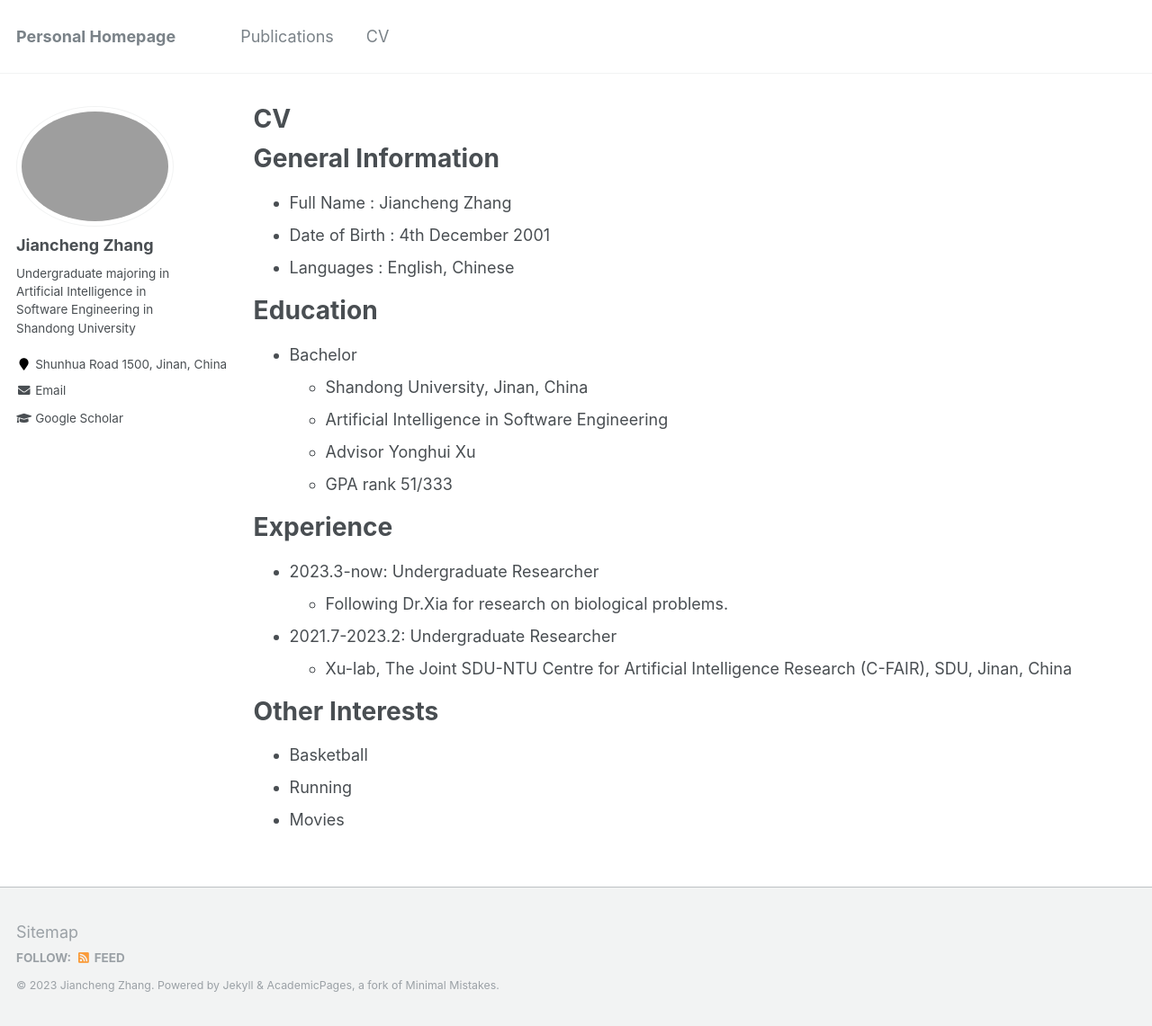
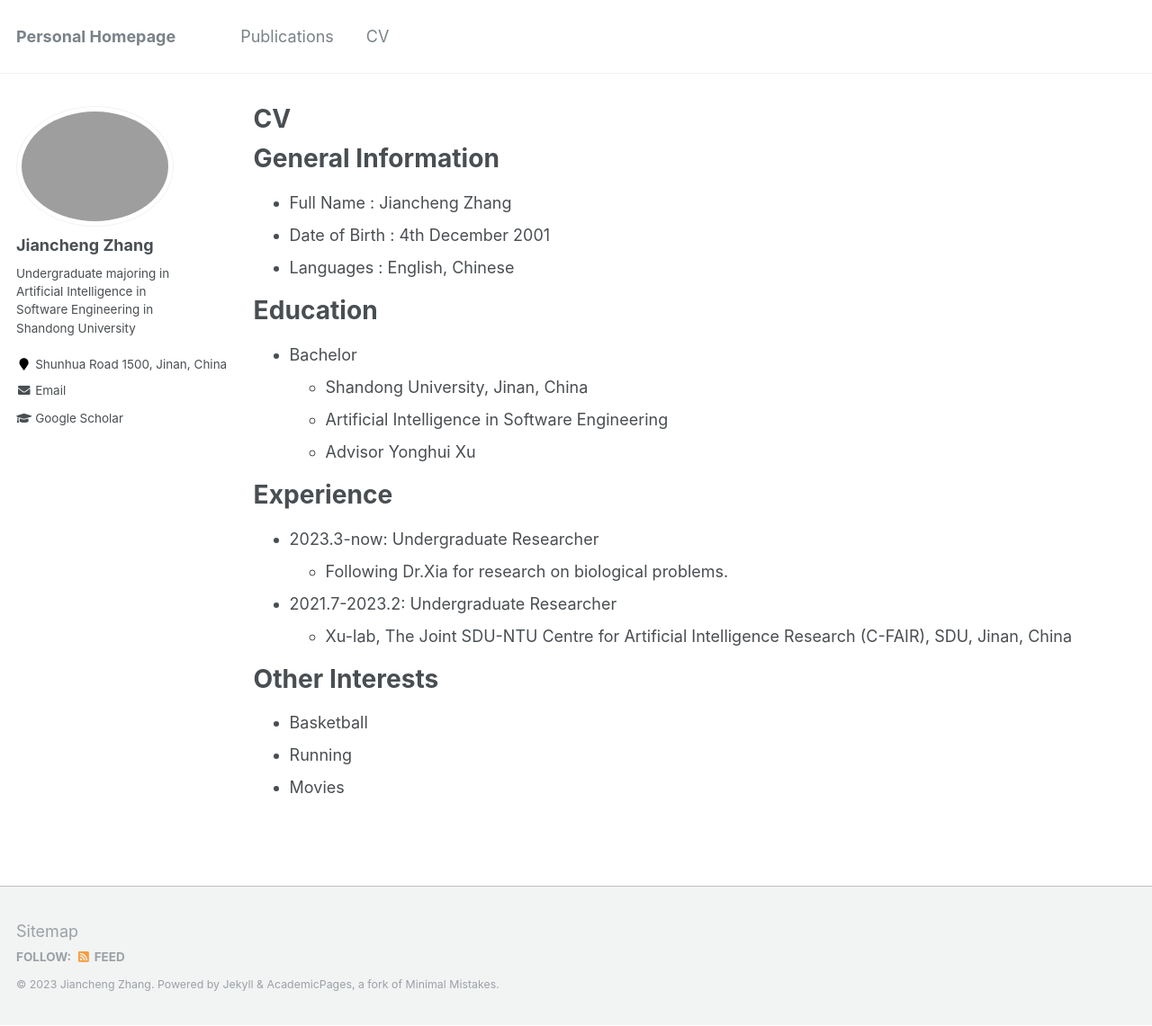
Before and after one commit to zjcyeshome/zjcyeshome.github.io, a Jekyll site: the page built from _pages/cv.md, in a window 1280 px wide and 1141 px high. Shown: the whole window at 90% size. Built offline with Jekyll 4.4.1, drawn with Linux system fonts in a browser that asks for light colours.

Commit message:
Update cv.md

```diff
--- a/_pages/cv.md
+++ b/_pages/cv.md
@@ -21,7 +21,7 @@ Education
   * Shandong University, Jinan, China
   * Artificial Intelligence in Software Engineering
   * Advisor Yonghui Xu
-  * GPA rank 51/333
+
 
 
 Experience
```
